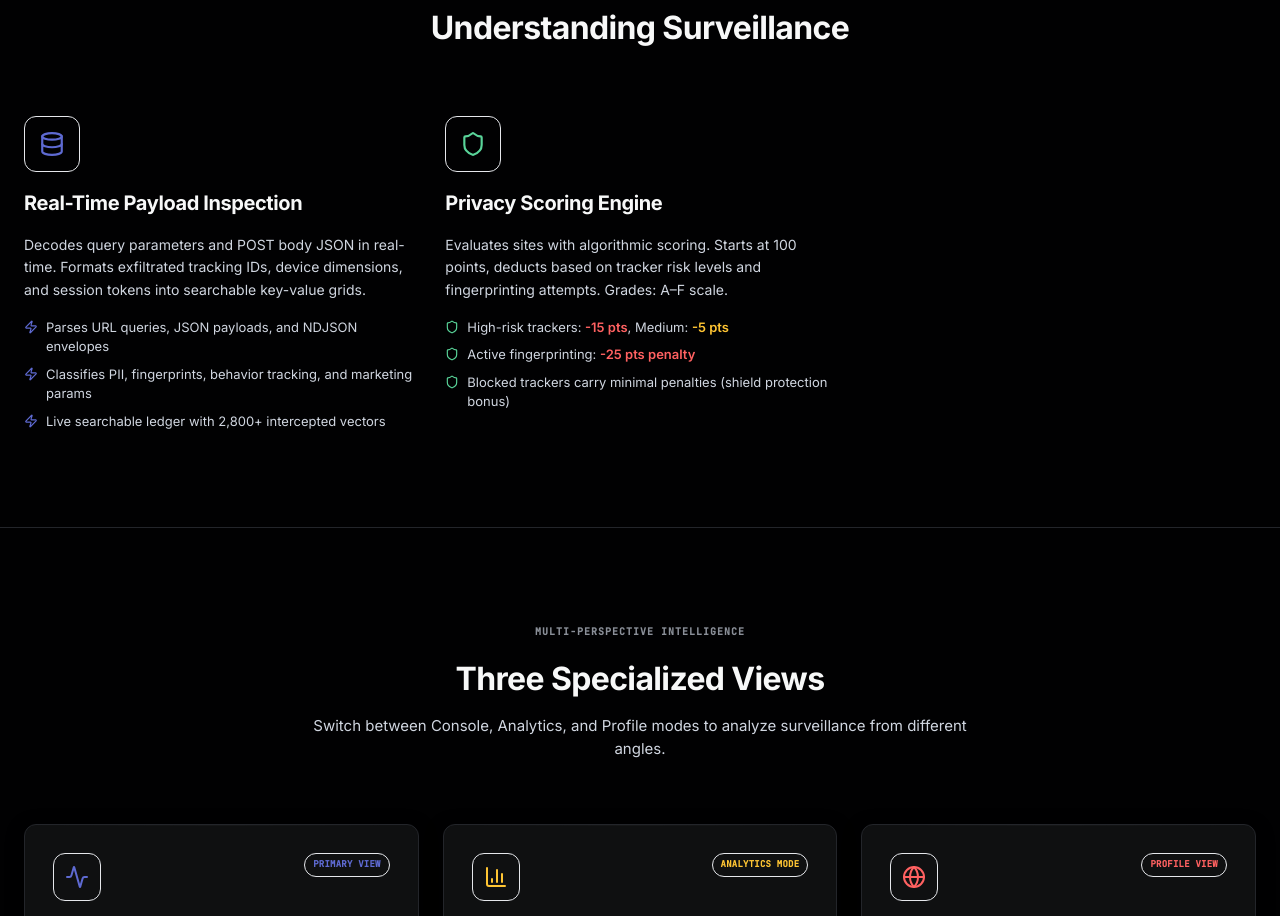
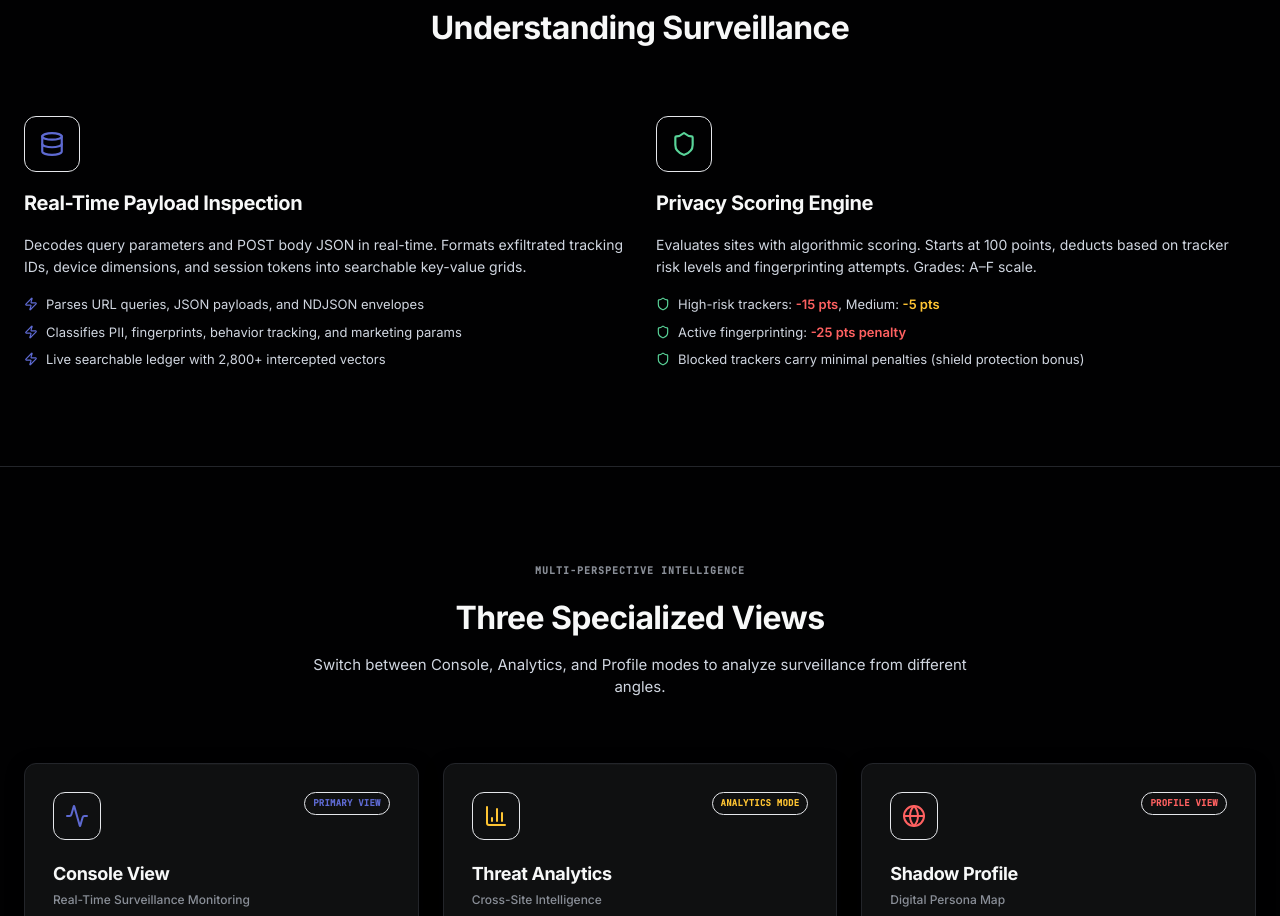
Before and after one commit to Ns81000/Exposed, a React (Vite) app in the folder dashboard/: page / in a window 1280 px wide. Shown: the part 1891-2807 px from the top of the page. Built offline with nearby package versions, Linux system fonts and the light colour scheme.

Commit message:
feat: add landing page component with feature showcase and navigation

```diff
--- a/dashboard/src/components/Landing.jsx
+++ b/dashboard/src/components/Landing.jsx
@@ -208,7 +208,7 @@
             </h3>
           </div>
 
-          <div className="grid grid-cols-1 lg:grid-cols-3 gap-8">
+          <div className="grid grid-cols-1 lg:grid-cols-2 gap-8">
             {/* Payload Decryption */}
             <div className="space-y-4">
               <div className="w-14 h-14 rounded-xl bg-gradient-to-br from-accent/20 to-accent/5 border border-accent/30 flex items-center justify-center">
```
